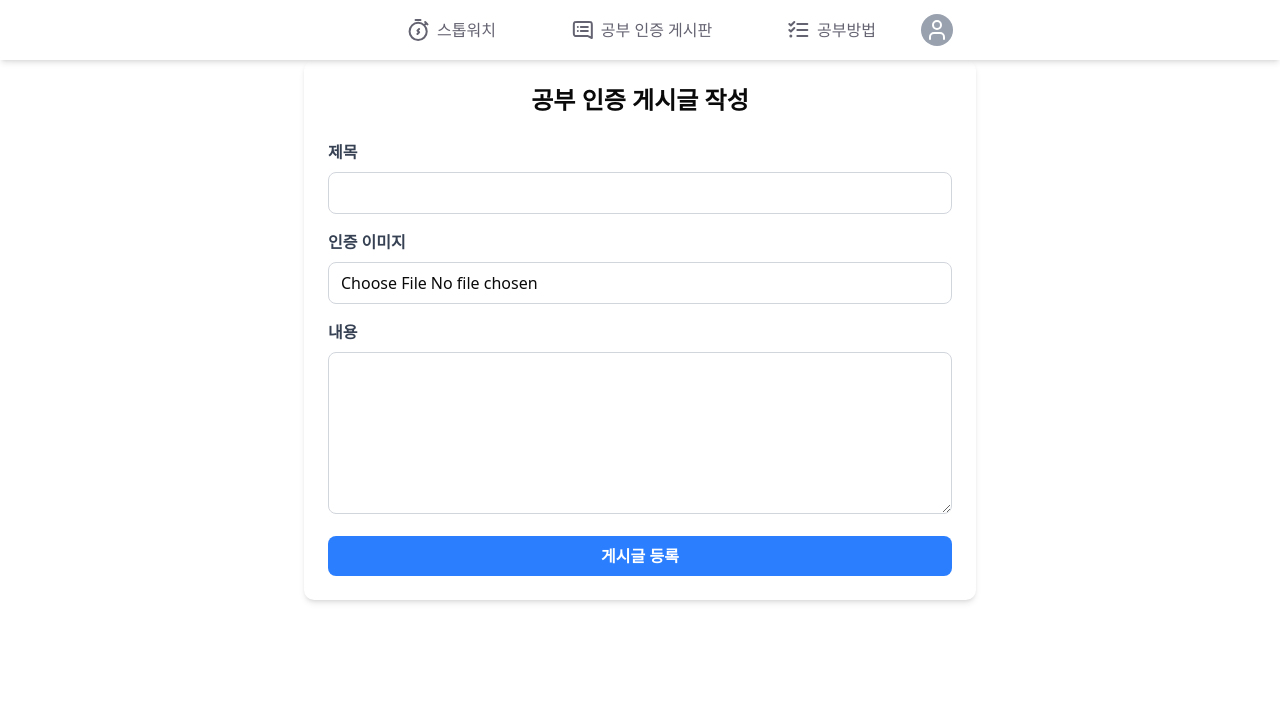
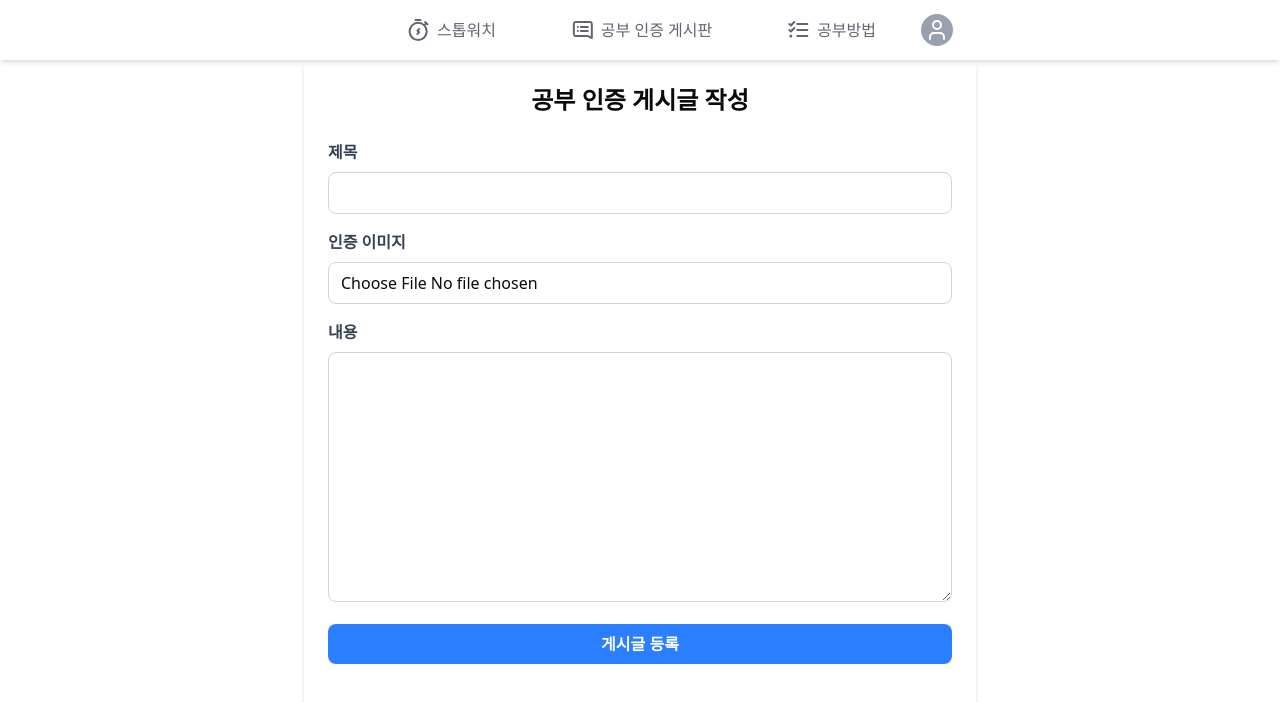
Before and after one commit to SSSunmin/studyCompass, a React (Vite) app: page /memory-study/create in a window 1280 px wide. Shown: the top 702 px of the page. Built offline with nearby package versions, Linux system fonts and the light colour scheme; a web font is replaced by a local one.

Commit message:
카드 화면 사이즈에 맞춰서 조절

```diff
--- a/src/views/HowToStudy.tsx
+++ b/src/views/HowToStudy.tsx
@@ -51,7 +51,7 @@ const HowToStudy = () => {
                 </button>
             </div>
 
-            <div className="w-full grid grid-cols-3 justify-evenly">
+            <div className="w-full flex flex-wrap  gap-[12px]">
                 {samplePosts.map((post) => (
                     <Card key={post.id} post={post} />
                 ))}
--- a/src/views/MemoryStudy.tsx
+++ b/src/views/MemoryStudy.tsx
@@ -53,7 +53,7 @@ const MemoryStudy = () => {
 
 
 
-            <div className="w-full grid grid-cols-3 justify-evenly">
+            <div className="w-full flex flex-wrap  gap-[12px]">
                 {samplePosts.map((post) => (
                     <Card key={post.id} post={post} />
                 ))}
--- a/src/views/memory-study/MemoryPost.tsx
+++ b/src/views/memory-study/MemoryPost.tsx
@@ -38,7 +38,7 @@ const MemoryPost: React.FC = () => {
     };
 
     return (
-        <div className="max-w-2xl mx-auto mt-10 p-6 bg-white rounded-lg shadow-md">
+        <div className="max-w-2xl h-[calc(100vh-60px)] mx-auto mt-[60px] p-6 bg-white  shadow-md">
             <h2 className="text-2xl font-bold mb-6 text-center">공부 인증 게시글 작성</h2>
             <form onSubmit={handleSubmit}>
                 <div className="mb-4">
@@ -85,7 +85,7 @@ const MemoryPost: React.FC = () => {
                         name="content"
                         value={post.content}
                         onChange={handleInputChange}
-                        className="w-full px-3 py-2 border border-gray-300 rounded-md focus:outline-none focus:ring-2 focus:ring-blue-500"
+                        className="w-full h-[250px] px-3 py-2 border border-gray-300 rounded-md focus:outline-none focus:ring-2 focus:ring-blue-500"
                         rows={6}
                         required
                     ></textarea>
```
